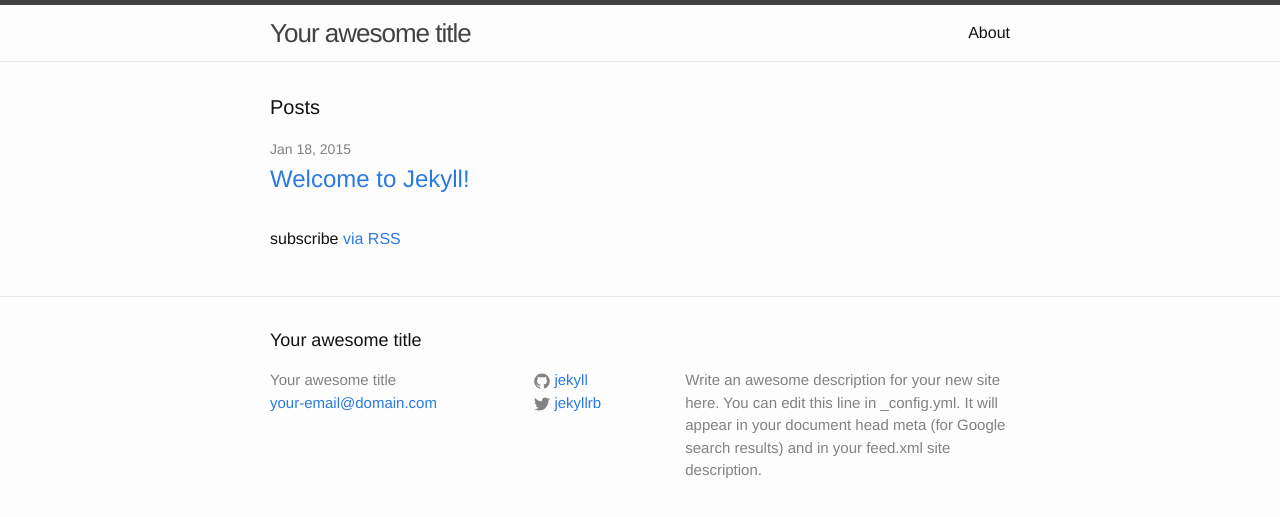
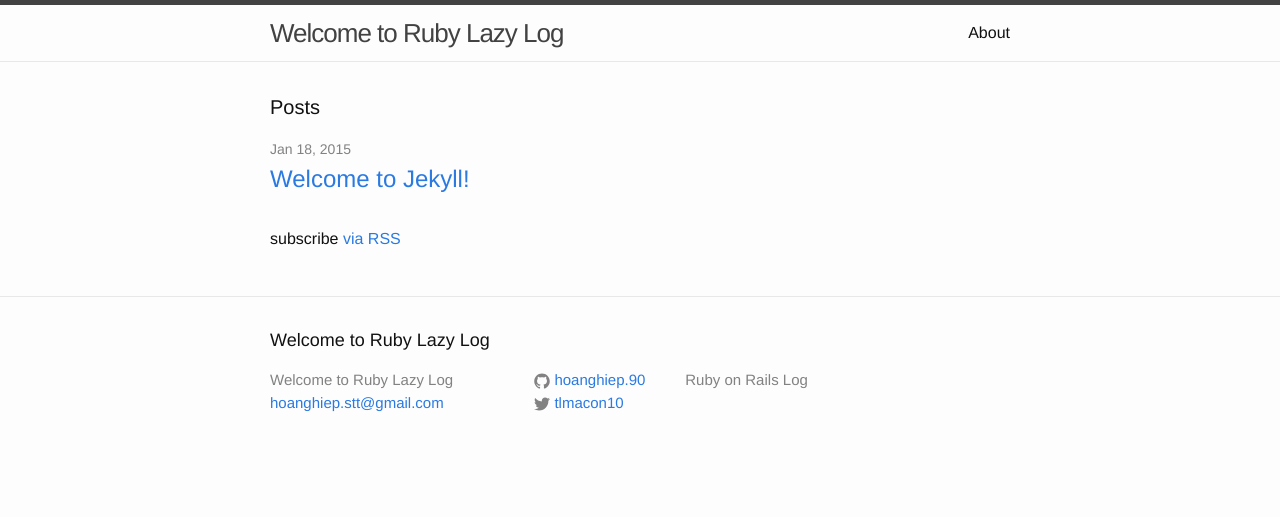
Before and after one commit to hoanghiep90/ruby-log, a Jekyll site: the page built from index.html, in a window 1280 px wide. Shown: the top 517 px of the page. Built offline with Jekyll 4.4.1, drawn with Linux system fonts in a browser that asks for light colours.

Commit message:
Update config file

```diff
--- a/_config.yml
+++ b/_config.yml
@@ -1,14 +1,11 @@
 # Site settings
-title: Your awesome title
-email: your-email@domain.com
-description: > # this means to ignore newlines until "baseurl:"
-  Write an awesome description for your new site here. You can edit this
-  line in _config.yml. It will appear in your document head meta (for
-  Google search results) and in your feed.xml site description.
+title: Welcome to Ruby Lazy Log
+email: hoanghiep.stt@gmail.com
+description: Ruby on Rails Log
 baseurl: "" # the subpath of your site, e.g. /blog/
-url: "http://yourdomain.com" # the base hostname & protocol for your site
-twitter_username: jekyllrb
-github_username:  jekyll
+url: "http://ruby-log.github.io" # the base hostname & protocol for your site
+twitter_username: tlmacon10
+github_username:  hoanghiep.90
 
 # Build settings
 markdown: kramdown
```
